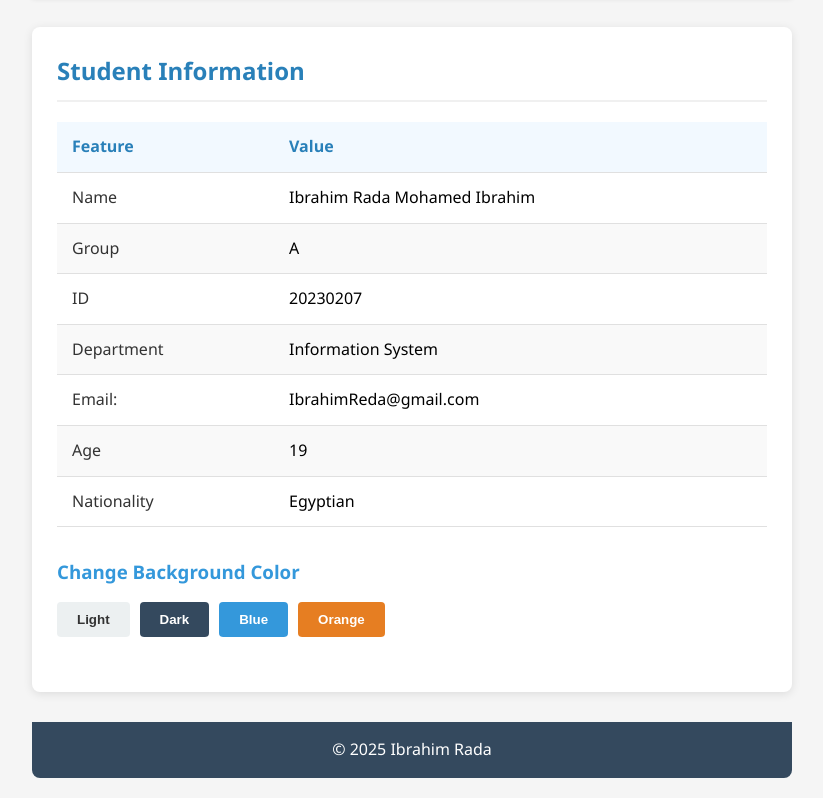
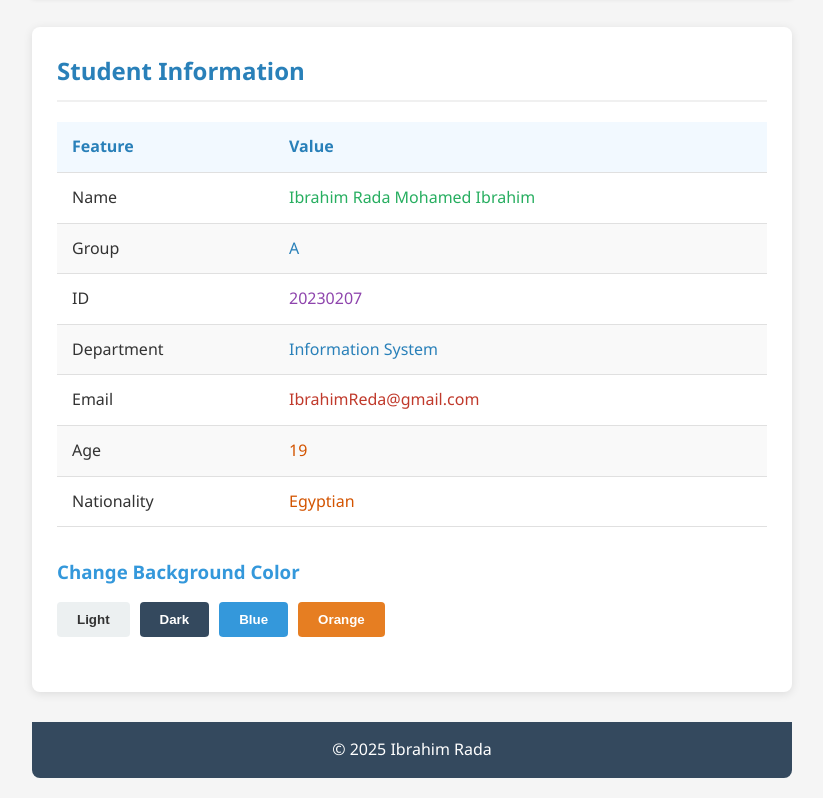
Before and after one commit to IBRAHIMRRADA/PageSite, a plain HTML site: page index.html in a window 1280 px wide. Shown: the part 127-925 px from the top of the page, without its empty margins (228-1051 px from the left). Drawn offline with Linux system fonts and the light colour scheme.

Commit message:
Update index.html

```diff
--- a/index.html
+++ b/index.html
@@ -4,6 +4,30 @@
     <meta charset="UTF-8">
     <title>My Task</title>
     <link rel="stylesheet" href="styles.css">
+    <style>
+        /* Adding color styling for the value column */
+        .value-cell {
+            color: #2980b9; /* Blue color for values */
+            font-weight: 500;
+        }
+
+        /* Specific colors for different types of data */
+        .name-value {
+            color: #27ae60; /* Green for name */
+        }
+
+        .id-value {
+            color: #8e44ad; /* Purple for ID */
+        }
+
+        .email-value {
+            color: #c0392b; /* Red for email */
+        }
+
+        .demographic-value {
+            color: #d35400; /* Orange for demographic data */
+        }
+    </style>
 </head>
 <body>
     <div class="container">
@@ -24,31 +48,31 @@
                     <tbody>
                         <tr>
                             <td>Name</td>
-                            <td style="color:#000000">Ibrahim Rada Mohamed Ibrahim</td>
+                            <td class="value-cell name-value">Ibrahim Rada Mohamed Ibrahim</td>
                         </tr>
                         <tr>
                             <td>Group</td>
-                            <td style="color:#000000">A</td>
+                            <td class="value-cell">A</td>
                         </tr>
                         <tr>
                             <td>ID</td>
-                            <td style="color:#000000">20230207</td>
+                            <td class="value-cell id-value">20230207</td>
                         </tr>
                         <tr>
                             <td>Department</td>
-                            <td style="color:#000000">Information System</td>
+                            <td class="value-cell">Information System</td>
                         </tr>
                         <tr>
-                            <td>Email:</td>
-                            <td style="color:#000000">IbrahimReda@gmail.com</td>
+                            <td>Email</td>
+                            <td class="value-cell email-value">IbrahimReda@gmail.com</td>
                         </tr>
                         <tr>
                             <td>Age</td>
-                            <td style="color:#000000">19</td>
+                            <td class="value-cell demographic-value">19</td>
                         </tr>
                         <tr>
                             <td>Nationality</td>
-                            <td style="color:#000000">Egyptian</td>
+                            <td class="value-cell demographic-value">Egyptian</td>
                         </tr>
                     </tbody>
                 </table>
@@ -69,7 +93,6 @@
             <p>&copy; 2025 Ibrahim Rada</p>
         </footer>
     </div>
-
     <script>
         // JavaScript to change background color when buttons are clicked
         document.querySelectorAll('.color-btn').forEach(button => {
```
